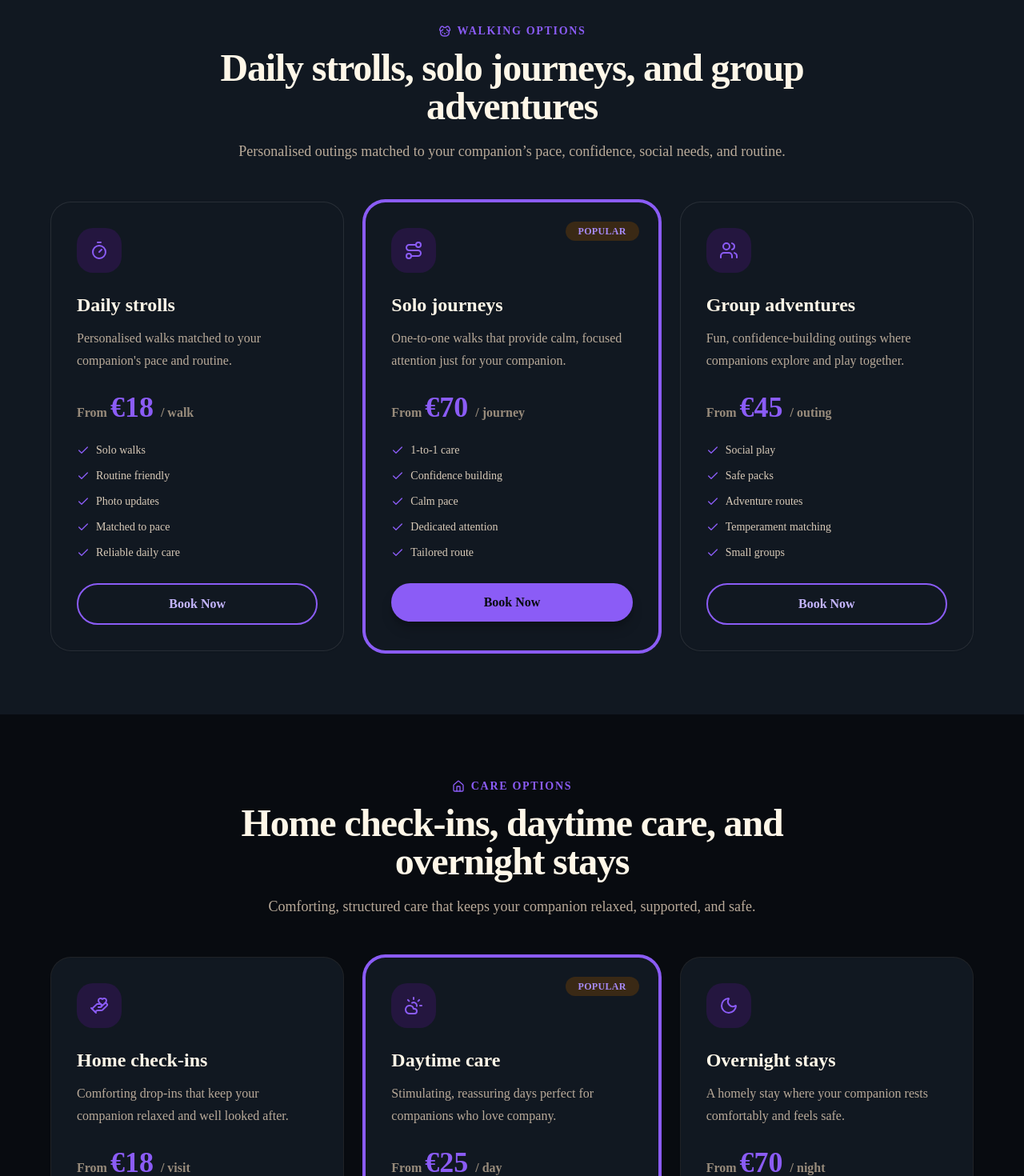
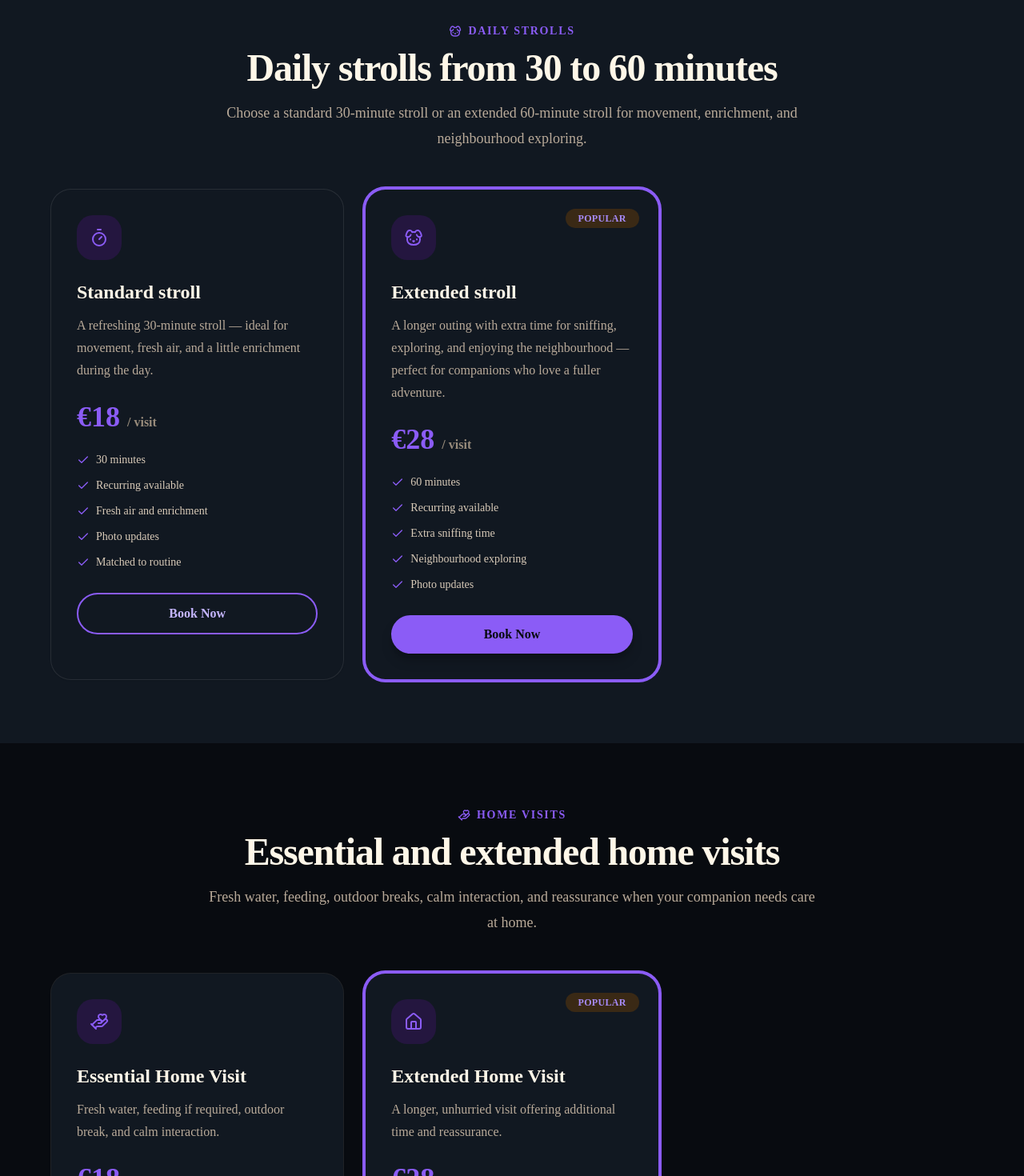
Before and after one commit to JeroenvElderen/jeroen-and-paws, a Next.js app: page /services in a window 1280 px wide. Shown: the part 480-1950 px from the top of the page at 80% size. Built offline with nearby package versions, Linux system fonts and the light colour scheme.

Commit message:
Consolidate custom service card

```diff
--- a/app/services/page.tsx
+++ b/app/services/page.tsx
@@ -3,7 +3,7 @@ import { ServicesPageContent } from "@/components/site/pages/services-page";
 export const metadata = {
   title: "Services - Jeroen & Paws",
   description:
-    "Explore daily strolls, home check-ins, training help, solo journeys, group adventures, daytime care, overnight stays, and custom solutions.",
+    "Explore fixed Jeroen & Paws service cards plus one flexible custom and tailored care card for unique routines, goals, and specialist needs.",
 };
 
 export default function ServicesPage() {
--- a/components/site/data.ts
+++ b/components/site/data.ts
@@ -41,6 +41,8 @@ export type PricingPlan = {
   icon: LucideIcon;
   features: string[];
   featured?: boolean;
+  pricePrefix?: string;
+  priceNote?: string;
 };
 
 export const navItems: Array<{ label: string; href: string; page: PageName }> =
@@ -180,100 +182,284 @@ export const values: IconCard[] = [
   },
 ];
 
-export const walkPlans: PricingPlan[] = [
+export const dailyStrollPlans: PricingPlan[] = [
   {
-    title: "Daily strolls",
+    title: "Standard stroll",
     description:
-      "Personalised walks matched to your companion's pace and routine.",
+      "A refreshing 30-minute stroll — ideal for movement, fresh air, and a little enrichment during the day.",
     price: "€18",
-    unit: "/ walk",
+    unit: "/ visit",
     icon: Timer,
     features: [
-      "Solo walks",
-      "Routine friendly",
+      "30 minutes",
+      "Recurring available",
+      "Fresh air and enrichment",
       "Photo updates",
-      "Matched to pace",
-      "Reliable daily care",
+      "Matched to routine",
     ],
   },
   {
-    title: "Solo journeys",
+    title: "Extended stroll",
     description:
-      "One-to-one walks that provide calm, focused attention just for your companion.",
-    price: "€70",
-    unit: "/ journey",
-    icon: Route,
+      "A longer outing with extra time for sniffing, exploring, and enjoying the neighbourhood — perfect for companions who love a fuller adventure.",
+    price: "€28",
+    unit: "/ visit",
+    icon: Dog,
     featured: true,
     features: [
-      "1-to-1 care",
-      "Confidence building",
-      "Calm pace",
-      "Dedicated attention",
-      "Tailored route",
-    ],
-  },
-  {
-    title: "Group adventures",
-    description:
-      "Fun, confidence-building outings where companions explore and play together.",
-    price: "€45",
-    unit: "/ outing",
-    icon: Users,
-    features: [
-      "Social play",
-      "Safe packs",
-      "Adventure routes",
-      "Temperament matching",
-      "Small groups",
+      "60 minutes",
+      "Recurring available",
+      "Extra sniffing time",
+      "Neighbourhood exploring",
+      "Photo updates",
     ],
   },
 ];
 
-export const sittingPlans: PricingPlan[] = [
+export const homeVisitPlans: PricingPlan[] = [
   {
-    title: "Home check-ins",
+    title: "Essential Home Visit",
     description:
-      "Comforting drop-ins that keep your companion relaxed and well looked after.",
+      "Fresh water, feeding if required, outdoor break, and calm interaction.",
     price: "€18",
     unit: "/ visit",
     icon: HandHeart,
     features: [
-      "Feeding",
+      "30 minutes",
+      "Recurring available",
       "Fresh water",
-      "Home comfort",
-      "Medication support",
+      "Feeding if required",
+      "Outdoor break",
+    ],
+  },
+  {
+    title: "Extended Home Visit",
+    description:
+      "A longer, unhurried visit offering additional time and reassurance.",
+    price: "€28",
+    unit: "/ visit",
+    icon: Home,
+    featured: true,
+    features: [
+      "60 minutes",
+      "Recurring available",
+      "Additional reassurance",
+      "Calm interaction",
+      "Photo updates",
+    ],
+  },
+];
+
+export const daytimeCarePlans: PricingPlan[] = [
+  {
+    title: "Half-day stay",
+    description:
+      "A relaxed daytime stay — ideal for companions who need a few hours of gentle activity, rest, and attention before heading home.",
+    price: "€25",
+    unit: "/ day",
+    icon: CloudSun,
+    features: [
+      "4 hours",
+      "Recurring available",
+      "Gentle activity",
+      "Rest and attention",
+      "Calm supervision",
+    ],
+  },
+  {
+    title: "Full-day care",
+    description:
+      "A complete day of calm supervision, enrichment, and rest — perfect when you’re at work or occupied and want your companion genuinely supported throughout the day.",
+    price: "€40",
+    unit: "/ day",
+    icon: CalendarCheck,
+    featured: true,
+    features: [
+      "8 hours",
+      "Recurring available",
+      "Enrichment and rest",
+      "Calm supervision",
+      "Regular updates",
+    ],
+  },
+];
+
+export const overnightSupportPlans: PricingPlan[] = [
+  {
+    title: "Standard Overnight Stay",
+    description: "Overnight care in a calm home setting.",
+    price: "€70",
+    unit: "/ night",
+    icon: Moon,
+    featured: true,
+    features: [
+      "Overnight support",
+      "Calm home setting",
+      "Familiar routines",
+      "24-hour duration",
+      "Peace of mind",
+    ],
+  },
+];
+
+export const groupAdventurePlans: PricingPlan[] = [
+  {
+    title: "2-Hour Adventure",
+    description:
+      "An extended group outing with time for movement and gentle social engagement.",
+    price: "€45",
+    unit: "",
+    icon: Users,
+    features: [
+      "2 hours",
+      "Guided activity",
+      "Gentle social engagement",
+      "Movement and play",
+      "Small-group care",
+    ],
+  },
+  {
+    title: "Half-Day Adventure",
+    description:
+      "Additional time outdoors for steady interaction, relaxed walks, and restful pauses.",
+    price: "€75",
+    unit: "",
+    icon: Route,
+    featured: true,
+    features: [
+      "4 hours",
+      "Relaxed walks",
+      "Restful pauses",
+      "Steady interaction",
+      "Guided group outing",
+    ],
+  },
+  {
+    title: "Full-Day Adventure",
+    description:
+      "A full day of guided activity — varied walks, purposeful play, and downtime.",
+    price: "€120",
+    unit: "",
+    icon: CloudSun,
+    features: [
+      "8 hours",
+      "Varied walks",
+      "Purposeful play",
+      "Downtime included",
+      "Guided activity",
+    ],
+  },
+];
+
+export const soloJourneyPlans: PricingPlan[] = [
+  {
+    title: "Half-Day Solo Journey",
+    description: "A half-day outing paced around your companion.",
+    price: "€70",
+    unit: "/ journey",
+    icon: Route,
+    features: [
+      "3 hours",
+      "One-to-one care",
+      "Paced around your dog",
+      "Focused attention",
       "Photo updates",
     ],
   },
   {
-    title: "Daytime care",
-    description:
-      "Stimulating, reassuring days perfect for companions who love company.",
-    price: "€25",
-    unit: "/ day",
+    title: "Full-Day Solo Journey",
+    description: "A full day exploring together — unhurried and engaging.",
+    price: "€120",
+    unit: "/ journey",
     icon: CloudSun,
     featured: true,
     features: [
-      "Playtime",
-      "Rest breaks",
-      "Structured day",
-      "Warm care",
-      "Regular updates",
+      "6 hours",
+      "One-to-one care",
+      "Unhurried exploring",
+      "Engaging activities",
+      "Multi-day support available",
+    ],
+  },
+];
+
+export const trainingPlans: PricingPlan[] = [
+  {
+    title: "Introductory Training Session",
+    description: "A short, focused training session.",
+    price: "€35",
+    unit: "/ session",
+    icon: GraduationCap,
+    features: [
+      "30 minutes",
+      "Focused support",
+      "Multi-day support available",
+      "Foundational guidance",
+      "Clear next steps",
     ],
   },
   {
-    title: "Overnight stays",
+    title: "Standard Training Session",
+    description: "A structured session to reinforce behaviours.",
+    price: "€60",
+    unit: "/ session",
+    icon: Dog,
+    featured: true,
+    features: [
+      "60 minutes",
+      "Recurring available",
+      "Behaviour reinforcement",
+      "Structured session",
+      "Multi-day support available",
+    ],
+  },
+  {
+    title: "Puppy training",
     description:
-      "A homely stay where your companion rests comfortably and feels safe.",
-    price: "€70",
-    unit: "/ night",
-    icon: Moon,
+      "One-to-one puppy training focused on socialisation, potty routines, and foundational cues like sit, stay, and leash manners.",
+    price: "€65",
+    unit: "",
+    icon: PawPrint,
     features: [
-      "Overnight care",
-      "Cosy spaces",
-      "24/7 presence",
-      "Familiar routines",
-      "Peace of mind",
+      "60 minutes",
+      "Recurring available",
+      "Socialisation",
+      "Potty routines",
+      "Foundational cues",
+    ],
+  },
+  {
+    title: "Extended Training Session",
+    description: "An extended session for slower pacing.",
+    price: "€100",
+    unit: "/ session",
+    icon: Timer,
+    features: [
+      "120 minutes",
+      "Recurring available",
+      "Slower pacing",
+      "More practice time",
+      "Multi-day support available",
+    ],
+  },
+];
+
+export const customCarePlans: PricingPlan[] = [
+  {
+    title: "Custom & tailored care",
+    description:
+      "One flexible option for unique schedules, preferred routes, multiple visits, medication, late pickup, extra nights, behavioural goals, specialist support, and bespoke care plans.",
+    price: "Custom",
+    unit: "",
+    icon: ShieldCheck,
+    featured: true,
+    priceNote: "Quoted around your companion’s routine, goals, and care requirements.",
+    features: [
+      "One card for all custom and tailored services",
+      "Walking, home, daytime, overnight, adventure, and training support",
+      "Behaviour consultations and specialist support",
+      "Medical or unique care needs",
+      "Multi-day support available",
     ],
   },
 ];
@@ -388,7 +574,14 @@ export const labels = {
   team: Users,
   values: Heart,
   dog: Dog,
+  homeVisit: HandHeart,
+  daytimeCare: CloudSun,
+  overnight: Moon,
+  groupAdventure: Users,
+  soloJourney: Route,
   sitting: Home,
+  training: GraduationCap,
+  customCare: ShieldCheck,
   process: MessageCircleHeart,
   area: MapPin,
   faq: CircleQuestionMark,
--- a/components/site/pages/services-page.tsx
+++ b/components/site/pages/services-page.tsx
@@ -1,4 +1,14 @@
-import { labels, sittingPlans, walkPlans } from "@/components/site/data";
+import {
+  customCarePlans,
+  dailyStrollPlans,
+  daytimeCarePlans,
+  groupAdventurePlans,
+  homeVisitPlans,
+  labels,
+  overnightSupportPlans,
+  soloJourneyPlans,
+  trainingPlans,
+} from "@/components/site/data";
 import { SiteShell } from "@/components/site/layout/site-shell";
 import { CtaSection } from "@/components/site/sections/cta-section";
 import { PageHero } from "@/components/site/sections/page-hero";
@@ -10,6 +20,73 @@ import { ProcessSection } from "@/components/site/sections/process-section";
 import { SectionHeader } from "@/components/site/sections/section-header";
 import { ServiceArea } from "@/components/site/sections/service-area";
 
+const serviceSections = [
+  {
+    icon: labels.dog,
+    label: "Daily Strolls",
+    title: "Daily strolls from 30 to 60 minutes",
+    text: "Choose a standard 30-minute stroll or an extended 60-minute stroll for movement, enrichment, and neighbourhood exploring.",
+    plans: dailyStrollPlans,
+    background: "bg-[#111821]",
+  },
+  {
+    icon: labels.homeVisit,
+    label: "Home Visits",
+    title: "Essential and extended home visits",
+    text: "Fresh water, feeding, outdoor breaks, calm interaction, and reassurance when your companion needs care at home.",
+    plans: homeVisitPlans,
+    background: "bg-[#080b10]",
+  },
+  {
+    icon: labels.daytimeCare,
+    label: "Daytime Care",
+    title: "Half-day and full-day daytime care",
+    text: "Relaxed daytime stays with gentle activity, enrichment, rest, attention, and calm supervision.",
+    plans: daytimeCarePlans,
+    background: "bg-[#111821]",
+  },
+  {
+    icon: labels.overnight,
+    label: "Overnight Support",
+    title: "Calm overnight stays",
+    text: "Overnight care in a calm home setting with familiar routines, cosy spaces, and peace of mind.",
+    plans: overnightSupportPlans,
+    background: "bg-[#080b10]",
+  },
+  {
+    icon: labels.groupAdventure,
+    label: "Group Adventures",
+    title: "2-hour, half-day, and full-day adventures",
+    text: "Guided group outings with movement, gentle social engagement, purposeful play, varied walks, and downtime.",
+    plans: groupAdventurePlans,
+    background: "bg-[#111821]",
+  },
+  {
+    icon: labels.soloJourney,
+    label: "Solo Journeys",
+    title: "Half-day and full-day solo journeys",
+    text: "One-to-one journeys paced around your companion, from half-day outings to full-day exploring.",
+    plans: soloJourneyPlans,
+    background: "bg-[#080b10]",
+  },
+  {
+    icon: labels.training,
+    label: "Training",
+    title: "Introductory, standard, puppy, and extended training",
+    text: "Focused one-to-one training support for foundations, puppies, behaviour reinforcement, slower pacing, and unique goals.",
+    plans: trainingPlans,
+    background: "bg-[#111821]",
+  },
+  {
+    icon: labels.customCare,
+    label: "Custom Care",
+    title: "One custom and tailored care card",
+    text: "All custom and tailored requests are grouped into one flexible option for unique routines, specialist needs, behaviour support, and bespoke plans.",
+    plans: customCarePlans,
+    background: "bg-[#080b10]",
+  },
+];
+
 export function ServicesPageContent() {
   return (
     <SiteShell activePage="services">
@@ -17,30 +94,16 @@ export function ServicesPageContent() {
         icon={labels.services}
         label="Our services"
         title="Pick the perfect fit"
-        text="Choose flexible walking, home check-ins, training, day care, boarding, and custom care shaped around your companion’s personality and lifestyle."
+        text="Explore fixed Jeroen & Paws services as individual cards, with one flexible custom and tailored care card for unique routines, goals, and specialist needs."
       />
-      <section className="bg-[#111821] px-6 py-20 sm:px-8">
-        <div className="mx-auto max-w-6xl">
-          <SectionHeader
-            icon={labels.dog}
-            label="Walking options"
-            title="Daily strolls, solo journeys, and group adventures"
-            text="Personalised outings matched to your companion’s pace, confidence, social needs, and routine."
-          />
-          <PricingCards plans={walkPlans} />
-        </div>
-      </section>
-      <section className="bg-[#080b10] px-6 py-20 sm:px-8">
-        <div className="mx-auto max-w-6xl">
-          <SectionHeader
-            icon={labels.sitting}
-            label="Care options"
-            title="Home check-ins, daytime care, and overnight stays"
-            text="Comforting, structured care that keeps your companion relaxed, supported, and safe."
-          />
-          <PricingCards plans={sittingPlans} />
-        </div>
-      </section>
+      {serviceSections.map(({ icon, label, title, text, plans, background }) => (
+        <section key={label} className={`${background} px-6 py-20 sm:px-8`}>
+          <div className="mx-auto max-w-6xl">
+            <SectionHeader icon={icon} label={label} title={title} text={text} />
+            <PricingCards plans={plans} />
+          </div>
+        </section>
+      ))}
       <section className="bg-[#111821] px-6 py-16 sm:px-8">
         <GuaranteeBanner />
       </section>
--- a/components/site/sections/pricing-section.tsx
+++ b/components/site/sections/pricing-section.tsx
@@ -15,6 +15,8 @@ export function PricingCards({ plans }: { plans: PricingPlan[] }) {
           icon: Icon,
           features,
           featured,
+          pricePrefix = "",
+          priceNote,
         }) => (
           <article
             key={title}
@@ -33,9 +35,26 @@ export function PricingCards({ plans }: { plans: PricingPlan[] }) {
             </h3>
             <p className="mt-3 leading-7 text-[#b9aa99]">{description}</p>
             <p className="mt-6 text-4xl font-extrabold text-[#8b5cf6]">
-              <span className="text-base font-bold text-[#988b7b]">From </span>{price}{" "}
-              <span className="text-base font-bold text-[#988b7b]">{unit}</span>
+              {pricePrefix ? (
+                <span className="text-base font-bold text-[#988b7b]">
+                  {pricePrefix}
+                </span>
+              ) : null}
+              {price}
+              {unit ? (
+                <>
+                  {" "}
+                  <span className="text-base font-bold text-[#988b7b]">
+                    {unit}
+                  </span>
+                </>
+              ) : null}
             </p>
+            {priceNote ? (
+              <p className="mt-2 text-sm font-semibold leading-6 text-[#988b7b]">
+                {priceNote}
+              </p>
+            ) : null}
             <ul className="mt-6 space-y-3 text-sm text-[#d8cab8]">
               {features.map((feature) => (
                 <li key={feature} className="flex gap-2">
```
